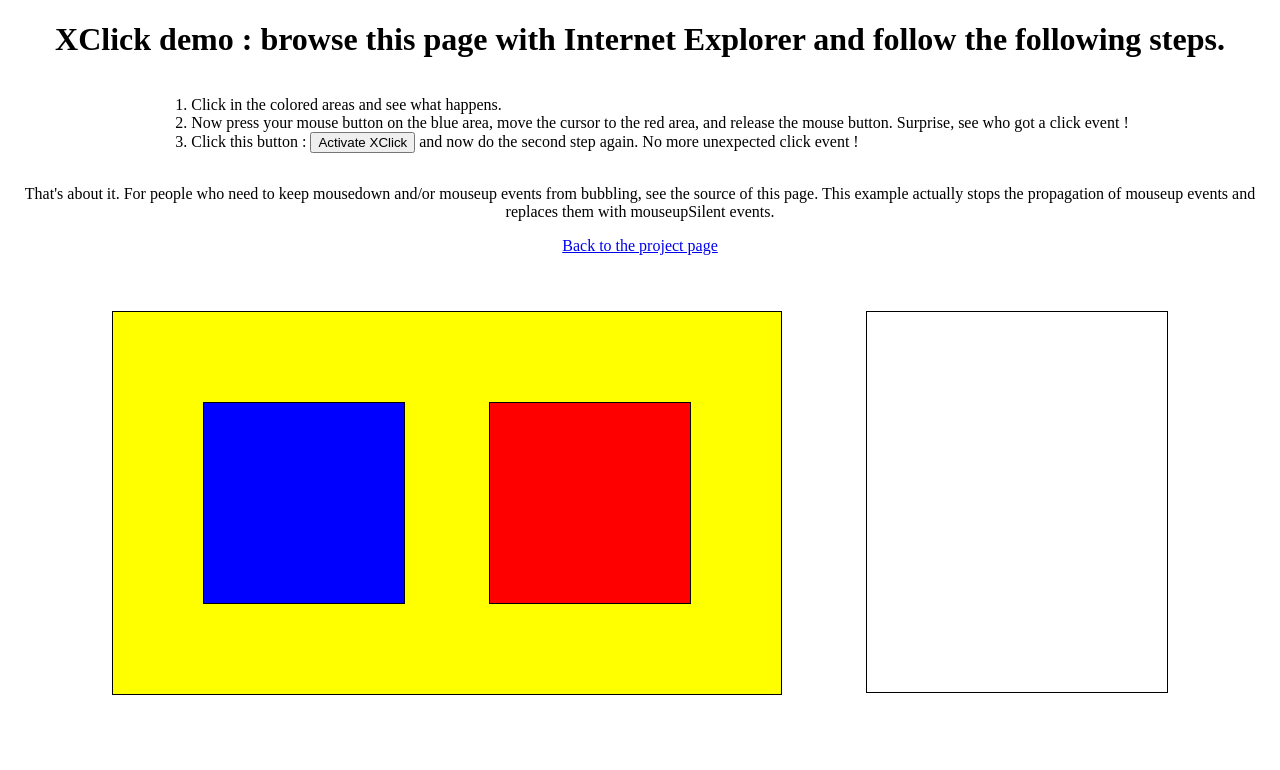
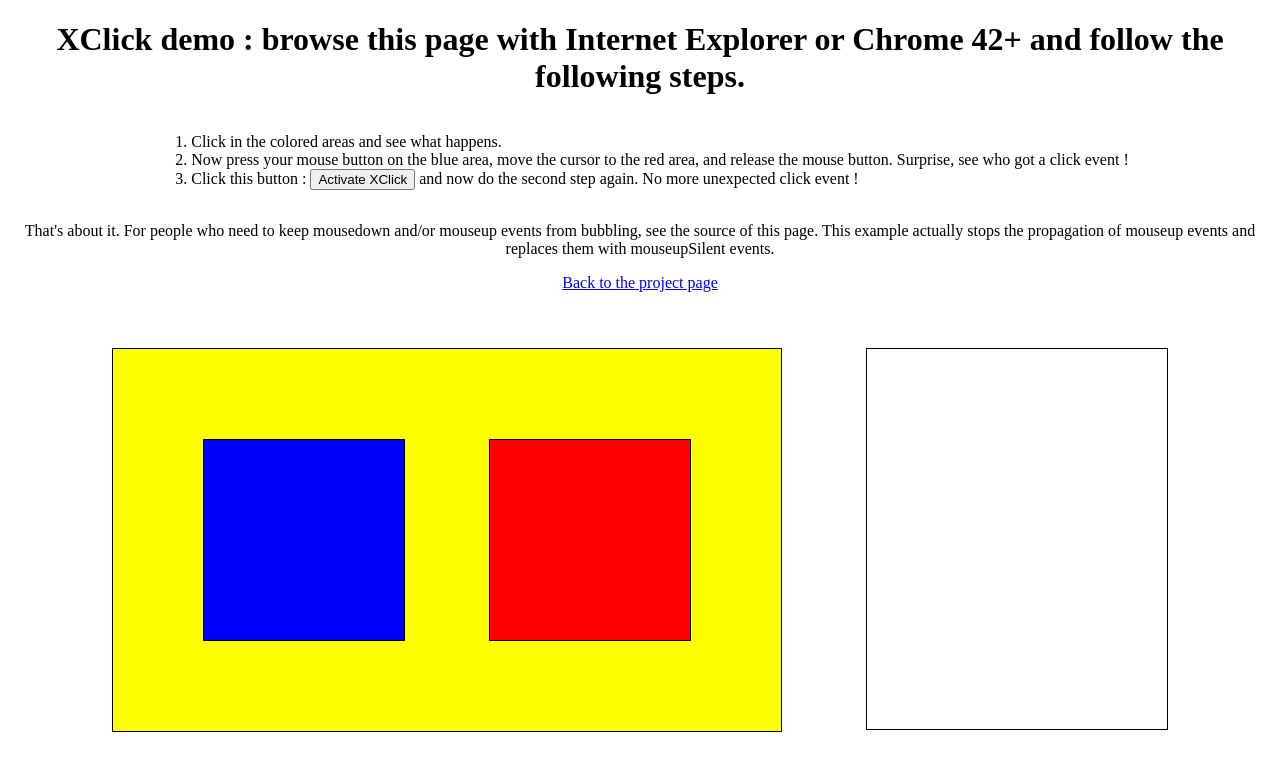
Before and after one commit to louisameline/XClick, a website: page index.html in a window 1280 px wide. Drawn offline with nearby package versions, Linux system fonts and the light colour scheme.

Commit message:
Added link to Chrome issue tracker

```diff
--- a/index.html
+++ b/index.html
@@ -80,7 +80,7 @@
 	</head>
 	<body>
 
-		<h1>XClick demo : browse this page with Internet Explorer and follow the following steps.</h1>
+		<h1>XClick demo : browse this page with Internet Explorer or Chrome 42+ and follow the following steps.</h1>
 		<p>
 			<ol>
 				<li>Click in the colored areas and see what happens.</li>
```
Also changed, not shown: README.md.
